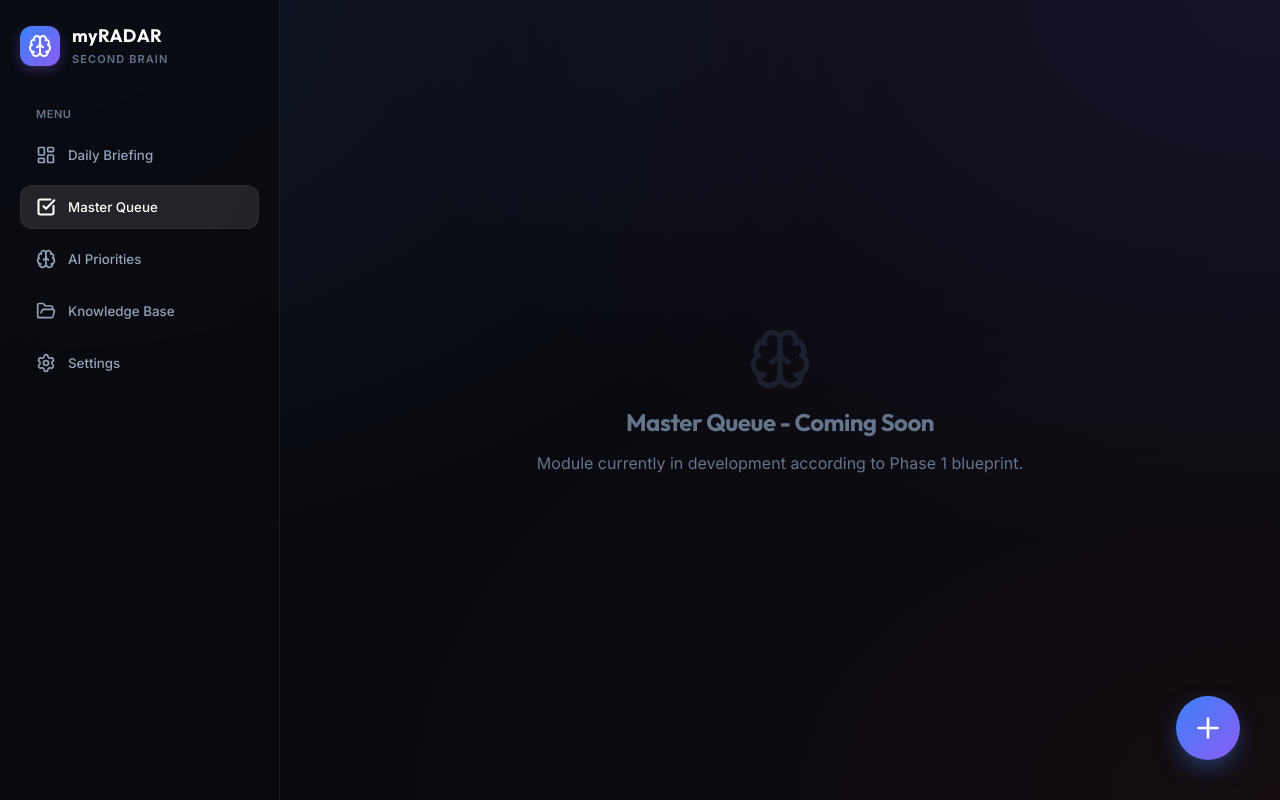
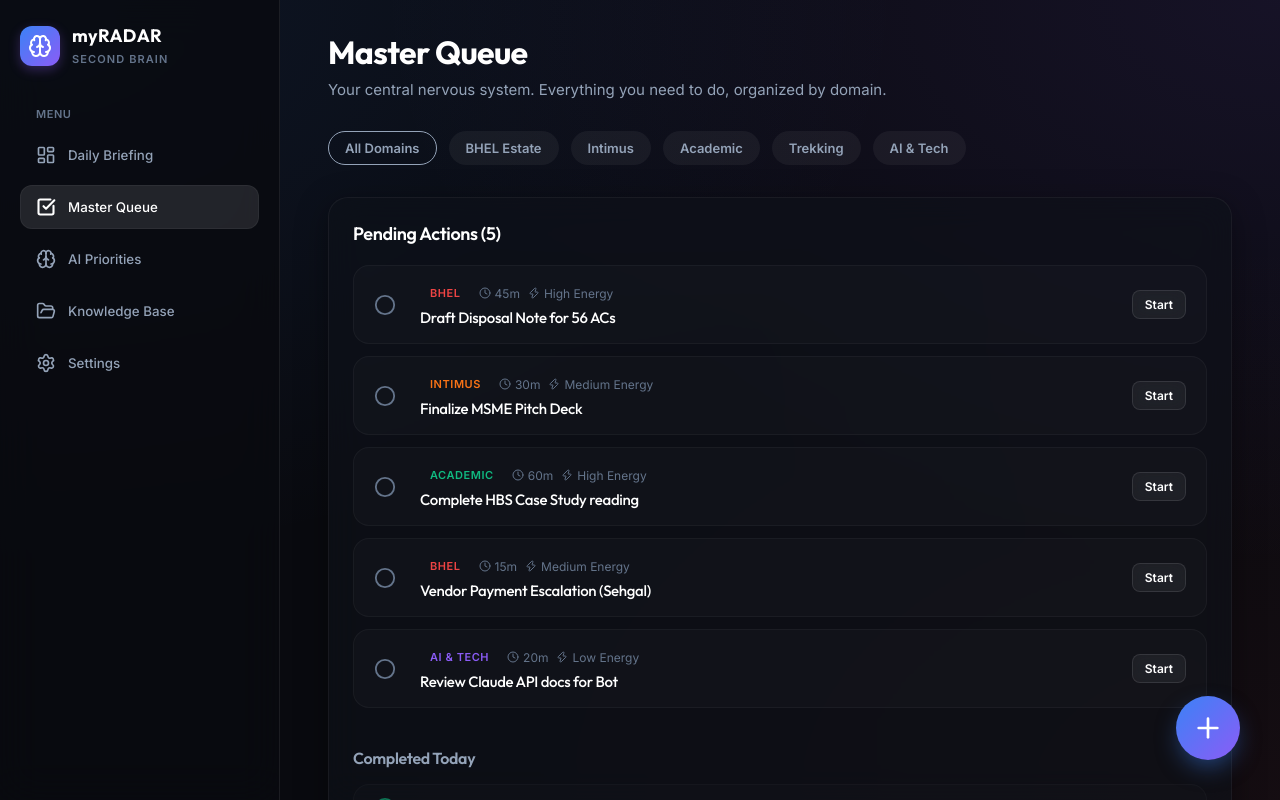
Before and after one commit to bhelnt81-bhel/myRADAR-my-second-brain, a React (Vite) app: page / in a window 1280 px wide. Both pictures are taken after a click on the button "Master Queue". Built offline with nearby package versions, Linux system fonts and the light colour scheme.

Commit message:
Implement Master Queue component with domain filtering

```diff
--- a/src/App.jsx
+++ b/src/App.jsx
@@ -2,6 +2,7 @@ import React, { useState } from 'react';
 import { motion, AnimatePresence } from 'framer-motion';
 import { LayoutDashboard, CheckSquare, Brain, FolderOpen, Settings, Plus, Mic } from 'lucide-react';
 import Dashboard from './components/Dashboard';
+import MasterQueue from './components/MasterQueue';
 
 class ErrorBoundary extends React.Component {
   constructor(props) {
@@ -97,7 +98,19 @@ export default function App() {
                 <Dashboard />
               </motion.div>
             )}
-            {activeTab !== 'dashboard' && (
+            {activeTab === 'tasks' && (
+              <motion.div
+                key="tasks"
+                initial={{ opacity: 0, y: 10 }}
+                animate={{ opacity: 1, y: 0 }}
+                exit={{ opacity: 0, y: -10 }}
+                transition={{ duration: 0.3 }}
+                style={{ height: '100%' }}
+              >
+                <MasterQueue />
+              </motion.div>
+            )}
+            {activeTab !== 'dashboard' && activeTab !== 'tasks' && (
               <motion.div
                 key="placeholder"
                 initial={{ opacity: 0, y: 10 }}
--- /dev/null
+++ b/src/components/MasterQueue.jsx
@@ -0,0 +1,135 @@
+import React, { useState } from 'react';
+import { motion, AnimatePresence } from 'framer-motion';
+import { Clock, Zap, ArrowRight, CheckCircle2, Circle } from 'lucide-react';
+
+// Shared mock data (eventually moved to global state/context)
+const mockTasks = [
+  { id: 1, title: 'Draft Disposal Note for 56 ACs', domain: 'BHEL', domainColor: 'var(--accent-bhel)', urgency: 'High', energy: 'High', time: '45m', status: 'pending' },
+  { id: 2, title: 'Finalize MSME Pitch Deck', domain: 'Intimus', domainColor: 'var(--accent-intimus)', urgency: 'High', energy: 'Medium', time: '30m', status: 'pending' },
+  { id: 3, title: 'Complete HBS Case Study reading', domain: 'Academic', domainColor: 'var(--accent-academic)', urgency: 'Medium', energy: 'High', time: '60m', status: 'pending' },
+  { id: 4, title: 'Vendor Payment Escalation (Sehgal)', domain: 'BHEL', domainColor: 'var(--accent-bhel)', urgency: 'High', energy: 'Medium', time: '15m', status: 'pending' },
+  { id: 5, title: 'Review Claude API docs for Bot', domain: 'AI & Tech', domainColor: 'var(--accent-ai)', urgency: 'Low', energy: 'Low', time: '20m', status: 'pending' },
+  { id: 6, title: 'Book Himalayan Trek Guide', domain: 'Trekking', domainColor: 'var(--accent-trek)', urgency: 'Medium', energy: 'Low', time: '10m', status: 'completed' },
+];
+
+const domains = [
+  { id: 'All', label: 'All Domains', color: 'var(--text-secondary)' },
+  { id: 'BHEL', label: 'BHEL Estate', color: 'var(--accent-bhel)' },
+  { id: 'Intimus', label: 'Intimus', color: 'var(--accent-intimus)' },
+  { id: 'Academic', label: 'Academic', color: 'var(--accent-academic)' },
+  { id: 'Trekking', label: 'Trekking', color: 'var(--accent-trek)' },
+  { id: 'AI & Tech', label: 'AI & Tech', color: 'var(--accent-ai)' },
+];
+
+export default function MasterQueue() {
+  const [activeFilter, setActiveFilter] = useState('All');
+
+  const filteredTasks = activeFilter === 'All'
+    ? mockTasks
+    : mockTasks.filter(t => t.domain === activeFilter);
+
+  const pendingTasks = filteredTasks.filter(t => t.status !== 'completed');
+  const completedTasks = filteredTasks.filter(t => t.status === 'completed');
+
+  return (
+    <div style={{ paddingBottom: 100 }}>
+      <div style={{ marginBottom: 32 }}>
+        <h1 style={{ fontSize: 32, marginBottom: 8, fontWeight: 700 }}>Master Queue</h1>
+        <p style={{ color: 'var(--text-secondary)', fontSize: 15 }}>
+          Your central nervous system. Everything you need to do, organized by domain.
+        </p>
+      </div>
+
+      {/* Domain Filters */}
+      <div style={{ display: 'flex', gap: 12, marginBottom: 32, flexWrap: 'wrap' }}>
+        {domains.map(domain => (
+          <button
+            key={domain.id}
+            onClick={() => setActiveFilter(domain.id)}
+            style={{
+              padding: '8px 16px',
+              borderRadius: 20,
+              fontSize: 13,
+              fontWeight: 600,
+              background: activeFilter === domain.id ? `${domain.color}20` : 'rgba(255,255,255,0.05)',
+              color: activeFilter === domain.id ? domain.color : 'var(--text-secondary)',
+              border: `1px solid ${activeFilter === domain.id ? domain.color : 'transparent'}`,
+              transition: 'all 0.2s',
+            }}
+          >
+            {domain.label}
+          </button>
+        ))}
+      </div>
+
+      {/* Task List */}
+      <div className="glass-panel" style={{ padding: 24 }}>
+        <div style={{ display: 'flex', alignItems: 'center', justifyContent: 'space-between', marginBottom: 20 }}>
+          <h2 style={{ fontSize: 18, fontWeight: 600, margin: 0 }}>Pending Actions ({pendingTasks.length})</h2>
+        </div>
+
+        <div style={{ display: 'flex', flexDirection: 'column', gap: 12 }}>
+          <AnimatePresence>
+            {pendingTasks.map((task, i) => (
+              <motion.div
+                key={task.id}
+                initial={{ opacity: 0, y: 10 }}
+                animate={{ opacity: 1, y: 0 }}
+                exit={{ opacity: 0, scale: 0.95 }}
+                transition={{ delay: i * 0.05 }}
+                className="task-card"
+                style={{ padding: '16px 20px', alignItems: 'center' }}
+              >
+                <button style={{ color: 'var(--text-tertiary)', padding: 0, display: 'flex' }}>
+                  <Circle size={22} />
+                </button>
+
+                <div style={{ flex: 1, marginLeft: 8 }}>
+                  <div style={{ display: 'flex', alignItems: 'center', gap: 8, marginBottom: 4 }}>
+                    <span className="domain-pill" style={{ color: task.domainColor, background: `${task.domainColor}20` }}>
+                      {task.domain}
+                    </span>
+                    <span style={{ fontSize: 12, color: 'var(--text-tertiary)', display: 'flex', alignItems: 'center', gap: 4 }}>
+                      <Clock size={12} /> {task.time}
+                    </span>
+                    <span style={{ fontSize: 12, color: 'var(--text-tertiary)', display: 'flex', alignItems: 'center', gap: 4 }}>
+                      <Zap size={12} /> {task.energy} Energy
+                    </span>
+                  </div>
+                  <h3 style={{ fontSize: 15, fontWeight: 500, color: 'var(--text-primary)', margin: 0 }}>{task.title}</h3>
+                </div>
+
+                <button className="glass-button" style={{ padding: '6px 12px', borderRadius: 8, fontSize: 12, fontWeight: 600 }}>
+                  Start
+                </button>
+              </motion.div>
+            ))}
+          </AnimatePresence>
+
+          {pendingTasks.length === 0 && (
+            <div style={{ textAlign: 'center', padding: '40px 0', color: 'var(--text-tertiary)' }}>
+              No pending tasks in this domain. You're all caught up!
+            </div>
+          )}
+        </div>
+
+        {/* Completed Section */}
+        {completedTasks.length > 0 && (
+          <div style={{ marginTop: 40 }}>
+            <h2 style={{ fontSize: 16, fontWeight: 600, color: 'var(--text-secondary)', marginBottom: 16 }}>Completed Today</h2>
+            <div style={{ display: 'flex', flexDirection: 'column', gap: 12, opacity: 0.6 }}>
+              {completedTasks.map(task => (
+                <div key={task.id} className="task-card" style={{ padding: '12px 20px', alignItems: 'center' }}>
+                  <CheckCircle2 size={22} color="var(--accent-academic)" />
+                  <div style={{ flex: 1, marginLeft: 8 }}>
+                    <h3 style={{ fontSize: 14, fontWeight: 500, color: 'var(--text-secondary)', margin: 0, textDecoration: 'line-through' }}>{task.title}</h3>
+                  </div>
+                </div>
+              ))}
+            </div>
+          </div>
+        )}
+      </div>
+    </div>
+  );
+}
```
